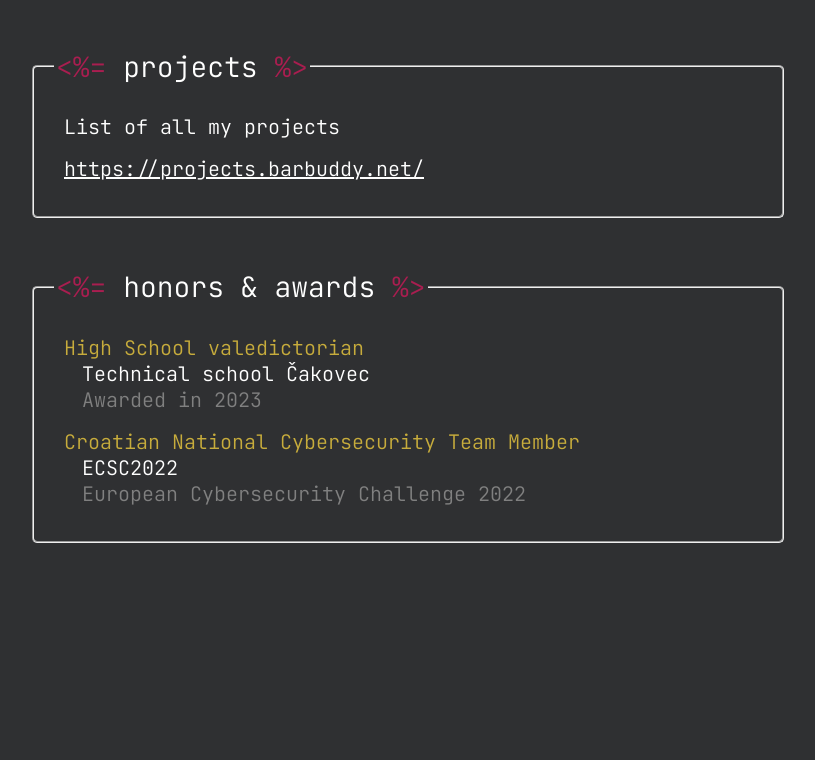
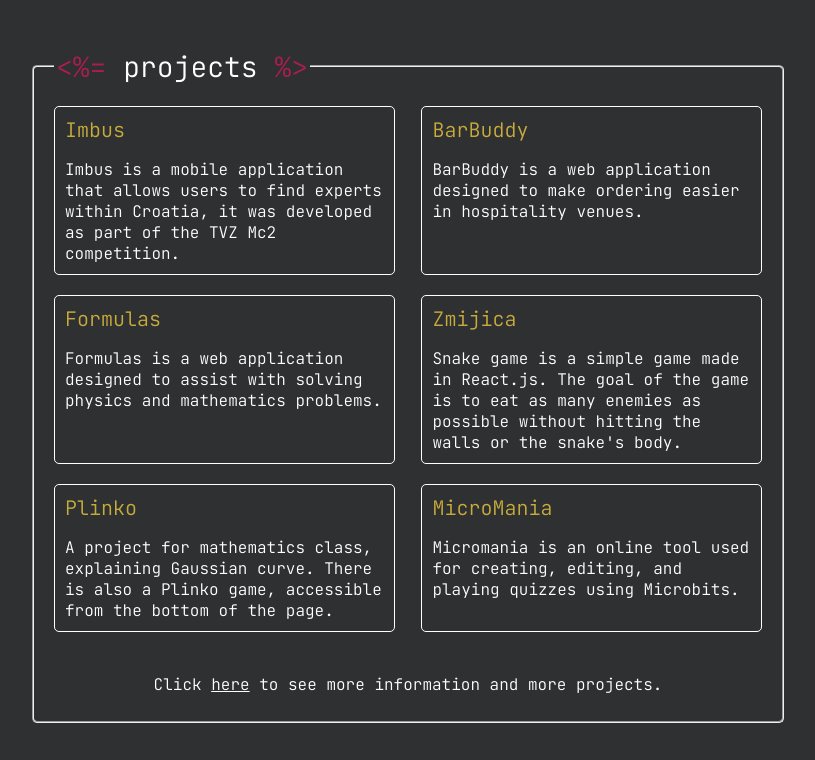
Before and after one commit to leostricak22/Resume, a React (Create React App) app: page / in a window 1280 px wide. Shown: the part 2960-3720 px from the top of the page, without its empty margins (232-1047 px from the left). Before the commit the page ends 3553 px from the top, so only its background shows below. Built offline with nearby package versions, Linux system fonts and the light colour scheme.

Commit message:
feat: Add projects section

```diff
--- a/src/SectionData.js
+++ b/src/SectionData.js
@@ -305,14 +305,31 @@
     name: "projects",
     title: "projects",
     sectionFlex: "row",
-    list: [
+    projectList: [
         {
-            value: "List of all my projects",
+            title: "Imbus",
+            description: "Imbus is a mobile application that allows users to find experts within Croatia, it was developed as part of the TVZ Mc2 competition.",
         },
         {
-            value: "https://projects.barbuddy.net/",
-            href: "https://projects.barbuddy.net/"
+            title: "BarBuddy",
+            description: "BarBuddy is a web application designed to make ordering easier in hospitality venues.",
         },
+        {
+            title: "Formulas",
+            description: "Formulas is a web application designed to assist with solving physics and mathematics problems.",
+        },
+        {
+            title: "Zmijica",
+            description: "Snake game is a simple game made in React.js. The goal of the game is to eat as many enemies as possible without hitting the walls or the snake's body.",
+        },
+        {
+            title: "Plinko",
+            description: "A project for mathematics class, explaining Gaussian curve. There is also a Plinko game, accessible from the bottom of the page."
+        },
+        {
+            title: "MicroMania",
+            description: "Micromania is an online tool used for creating, editing, and playing quizzes using Microbits."
+        }
     ]
 }
 
@@ -322,7 +339,7 @@
     experienceSection,
     skillsSection,
     projectsSection,
-    honorsAndAwardsSection
+    honorsAndAwardsSection,
 ]
 
 export default SectionData;
--- /dev/null
+++ b/src/components/ProjectList.js
@@ -0,0 +1,24 @@
+export default function ProjectList({list}){
+    return (
+        <>
+            {list &&
+                <div className="projectListContainer">
+
+                    <ul className="projectList">
+                        {
+                            list.map((project) => {
+                                return (
+                                    <li className="project">
+                                        <div className="projectTitle">{project.title}</div>
+                                        <div className="projectDescription">{project.description}</div>
+                                    </li>
+                                );
+                            })
+                        }
+                    </ul>
+                    <p className="moreProjects">Click <a href="https://projects.barbuddy.net/">here</a> to see more information and more projects.</p>
+                </div>
+            }
+        </>
+    );
+}
--- a/src/components/Section.js
+++ b/src/components/Section.js
@@ -1,5 +1,6 @@
 import SubSection from "./SubSection";
 import List from "./List";
+import ProjectList from "./ProjectList";
 
 export default function Section({section}) {
     return (
@@ -17,6 +18,7 @@
             }
 
             <List list={section.list} />
+            <ProjectList list={section.projectList} />
         </fieldset>
     );
 }
--- a/src/index.css
+++ b/src/index.css
@@ -185,6 +185,7 @@
   }
 }
 
+
 @media screen and (max-width: 1000px) {
   #main {
     width: 80%;
@@ -304,3 +305,61 @@
   height: 30px;
   margin-right: 10px;
 }
+
+.projectList {
+  display: flex;
+  flex-wrap: wrap;
+  justify-content: space-between;
+  gap: 10px;
+  padding: 0;
+}
+
+.project {
+  display: flex;
+  border-radius: 5px;
+  padding: 10px;
+  margin-bottom: 10px;
+  background-color: var(--themeBackgroundColor);
+  border: 1px solid var(--themeColor);
+  width: 45%;
+}
+
+.projectTitle {
+  font-size: 20px;
+  color: var(--themeGold);
+  margin-bottom: 16px;
+}
+
+.projectDescription {
+    font-size: 16px;
+    color: var(--themeColor);
+}
+
+.projectLink {
+    text-decoration: none;
+}
+
+.projectListContainer {
+  display: flex;
+  flex-direction: column;
+}
+
+.moreProjects, .moreProjects a {
+  text-align: center;
+  color: var(--themeColor);
+  font-size: 16px;
+}
+
+@media screen and (max-width: 690px) {
+  .project {
+    width: 100%;
+  }
+
+  .projectTitle {
+    font-size: 16px;
+  }
+
+  .projectDescription {
+    font-size: 14px;
+  }
+}
```
